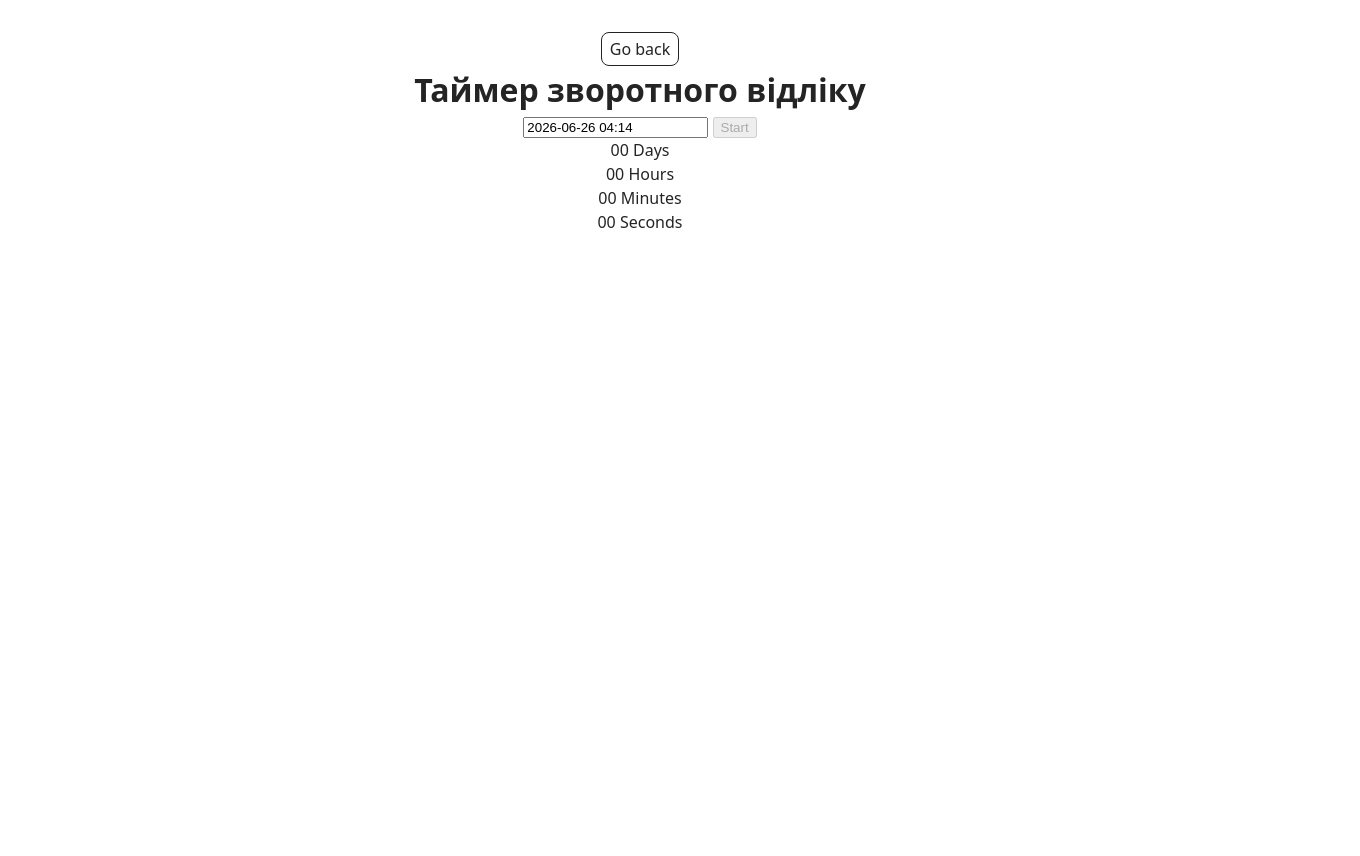
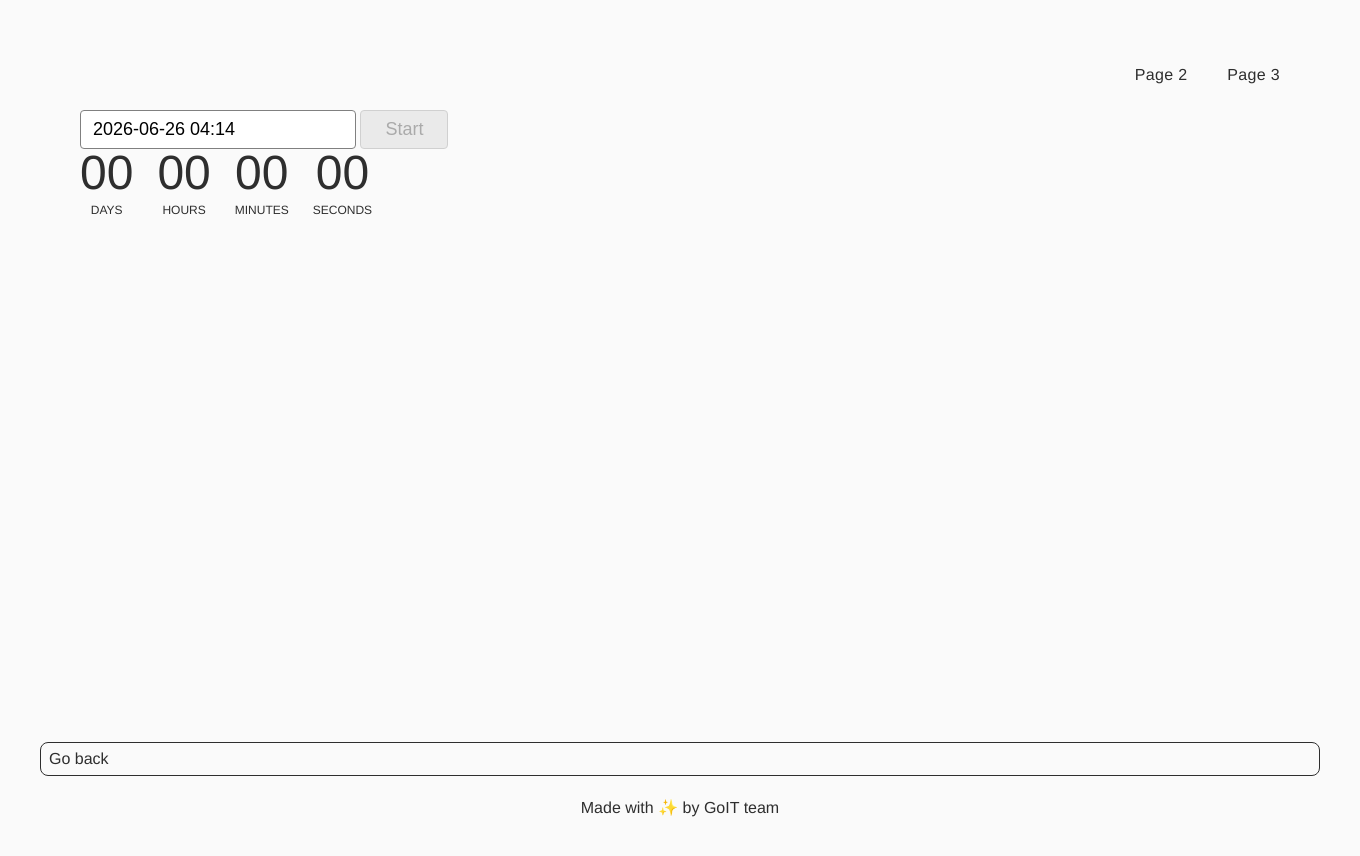
Before and after one commit to ClementineLavender/goit-js-hw-10, a website built with Vite: page src/1-timer.html in a window 1280 px wide. Shown: the whole page, 1360 px wide, since content can reach past the window. Before the commit the page ends 800 px from the top, so only its background shows below. Built offline with nearby package versions, Linux system fonts and the light colour scheme.

Commit message:
HTML 2 , snackbar

```diff
--- a/src/1-timer.html
+++ b/src/1-timer.html
@@ -1,4 +1,4 @@
-<!DOCTYPE html>
+<!doctype html>
 <html lang="en">
   <head>
     <meta charset="UTF-8" />
@@ -8,17 +8,16 @@
     <link rel="stylesheet" href="./css/styles.css" />
   </head>
   <body>
+    <load
+      src="./partials/header.html"
+      icon-path="./img/sprite.svg#logo"
+      highlight-act="active"
+    />
 
     <main>
       <div class="container">
-        <a href="./index.html" class="back-link">Go back</a>
-
-        <h1 class="main-title">Таймер зворотного відліку</h1>
-
-        <div class="picker-wrapper">
-          <input type="text" id="datetime-picker" />
-          <button type="button" data-start disabled>Start</button>
-        </div>
+        <input type="text" id="datetime-picker" />
+        <button type="button" data-start disabled>Start</button>
 
         <div class="timer">
           <div class="field">
@@ -38,10 +37,11 @@
             <span class="label">Seconds</span>
           </div>
         </div>
-
       </div>
     </main>
 
+    <load src="./partials/back-link.html" />
+    <load src="./partials/footer.html" />
     <script type="module" src="./js/1-timer.js"></script>
   </body>
 </html>
--- a/src/2-snackbar.html
+++ b/src/2-snackbar.html
@@ -4,25 +4,41 @@
     <meta charset="UTF-8" />
     <meta http-equiv="X-UA-Compatible" content="IE=edge" />
     <meta name="viewport" content="width=device-width, initial-scale=1.0" />
-    <title>Page 3</title>
+    <title>Snackbar</title>
     <link rel="stylesheet" href="./css/styles.css" />
   </head>
   <body>
-    <load
-      src="./partials/header.html"
-      icon-path="./img/sprite.svg#logo"
-      highlight-curr="active"
-    />
 
     <main>
       <div class="container">
-        <h1 class="main-title">
-          <span class="main-title-gradient">Welcome</span> to page 3
-        </h1>
-        <load src="./partials/back-link.html" />
+        <a href="./index.html" class="back-link">Go back</a>
+
+        <h1 class="main-title">Promise Generator</h1>
+
+        <form class="form">
+          <label>
+            Delay (ms)
+            <input type="number" name="delay" required />
+          </label>
+
+          <fieldset>
+            <legend>State</legend>
+            <label>
+              <input type="radio" name="state" value="fulfilled" required />
+              Fulfilled
+            </label>
+            <label>
+              <input type="radio" name="state" value="rejected" required />
+              Rejected
+            </label>
+          </fieldset>
+
+          <button type="submit">Create notification</button>
+        </form>
+
       </div>
     </main>
 
-    <load src="./partials/footer.html" />
+    <script type="module" src="./js/2-snackbar.js"></script>
   </body>
 </html>
--- a/src/css/styles.css
+++ b/src/css/styles.css
@@ -16,3 +16,82 @@
 @import url('./badges.css');
 @import url('./back-link.css');
 @import url('./footer.css');
+
+
+/* Загальні стилі для сторінки (можна налаштувати під себе) */
+body {
+  font-family: 'Helvetica Neue', Arial, sans-serif;
+  background-color: #fafafa;
+  color: #2e2e2e;
+  padding: 40px;
+}
+
+/* 1. Стилізуємо блок з інпутом та кнопкою */
+.picker-wrapper {
+  display: flex;
+  gap: 12px; /* Відступ між інпутом і кнопкою */
+  margin-bottom: 32px; /* Відступ вниз до таймера */
+}
+
+#datetime-picker {
+  font-size: 18px;
+  padding: 8px 12px;
+  border: 1px solid #808080;
+  border-radius: 4px;
+  outline: none;
+  width: 250px;
+}
+
+/* Стиль кнопки Start */
+button[data-start] {
+  font-size: 18px;
+  padding: 8px 24px;
+  background-color: #e0e0e0;
+  color: #757575;
+  border: 1px solid #b5b5b5;
+  border-radius: 4px;
+  cursor: pointer;
+  transition: all 0.2s ease;
+}
+
+/* Коли кнопка активна (доступна для кліку) */
+button[data-start]:not(:disabled) {
+  background-color: #4e75ff;
+  color: white;
+  border-color: #3b62e3;
+}
+
+/* Зміна курсору, якщо кнопка заблокована */
+button[data-start]:disabled {
+  cursor: not-allowed;
+  opacity: 0.6;
+}
+
+/* 2. Стилізуємо сам таймер */
+.timer {
+  display: flex;
+  gap: 24px; /* Відступи між блоками Days, Hours тощо */
+}
+
+/* Кожна колонка (цифра + підпис) */
+.field {
+  display: flex;
+  flex-direction: column;
+  align-items: center; /* Центруємо текст всередині колонки */
+}
+
+/* Великі цифри */
+.value {
+  font-size: 48px;
+  font-weight: 500;
+  line-height: 1;
+  margin-bottom: 4px;
+}
+
+/* Маленькі підписи знизу (DAYS, HOURS...) */
+.label {
+  font-size: 12px;
+  text-transform: uppercase; /* Робимо літери великими */
+  color: #2e2e2e;
+  font-weight: 400;
+}
```
Also changed, not shown: src/index.html (+27 -13 lines).
